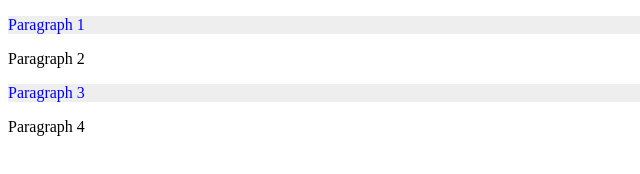
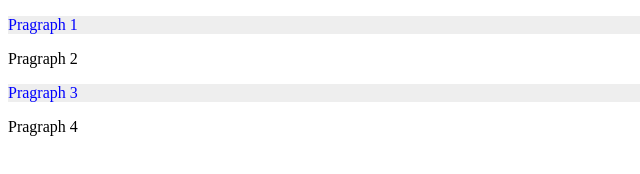
Before and after one commit to acciojob/class-practise-vishalpawar132, a website: page main.html in a window 1280 px wide. Shown: the full height of the page, 0-640 px from the left. Drawn offline with Linux system fonts and the light colour scheme.

Commit message:
created a submission

```diff
--- a/main.html
+++ b/main.html
@@ -7,10 +7,10 @@
 </head>
 
 <body>
-	<p class="p1">Paragraph 1</p>
-	<p class="p2">Paragraph 2</p>
-	<p class="p3">Paragraph 3</p>
-	<p class="p4">Paragraph 4</p>
+	<p class="p1">Pragraph 1</p>
+	<p class="p2">Pragraph 2</p>
+	<p class="p3">Pragraph 3</p>
+	<p class="p4">Pragraph 4</p>
 
 	<!-- the entire body must be written by student -->
     <script type="text/javascript" src="./script.js">
```
